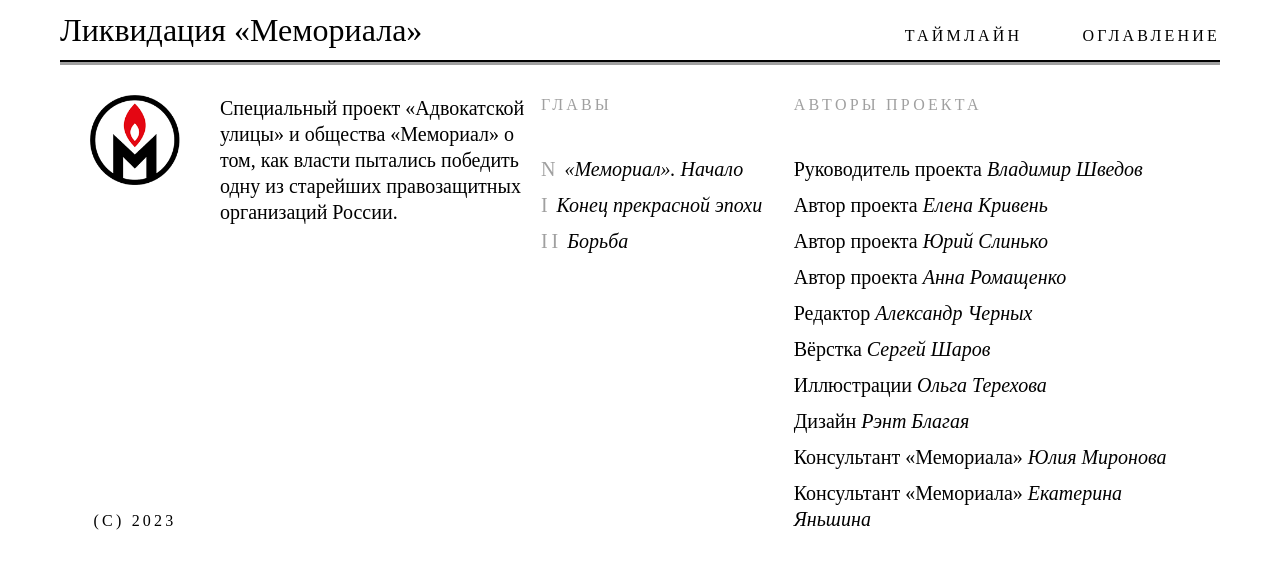
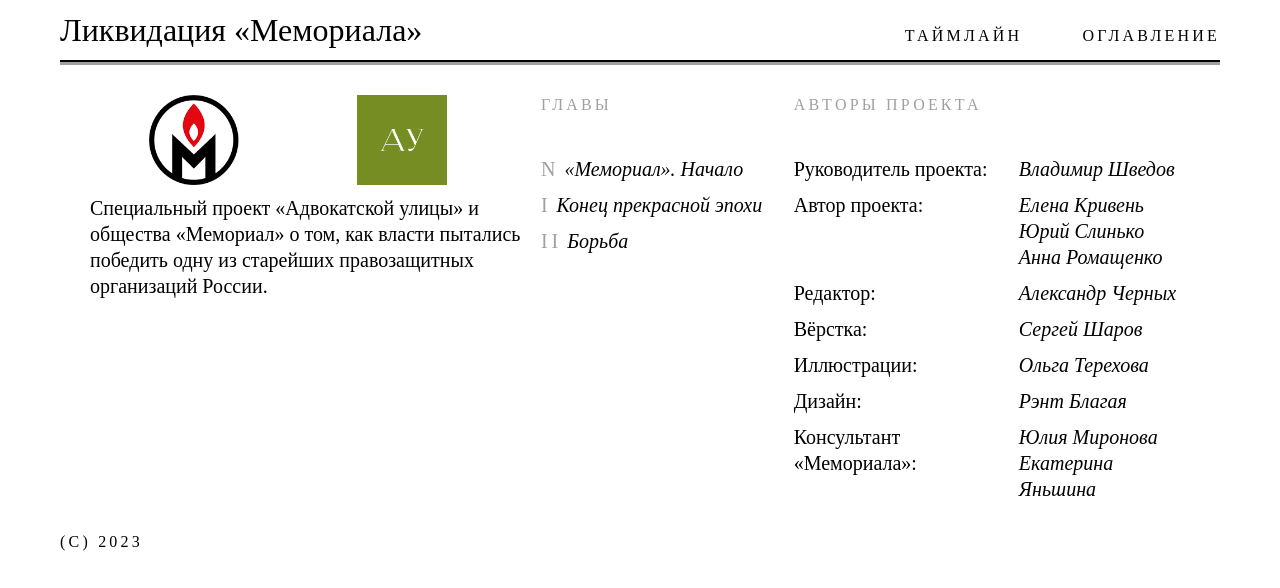
Before and after one commit to Shar1892/AU_Memo, a React (Create React App) app: page / in a window 1280 px wide. Shown: the top 588 px of the page. Built offline with nearby package versions, Linux system fonts and the light colour scheme.

Commit message:
feat: поменял раскладку списка авторов и расположение логотипов в футтере

```diff
--- a/src/components/footer/footer.css
+++ b/src/components/footer/footer.css
@@ -1,10 +1,9 @@
 .footer {
 	display: flex;
 	flex-direction: column;
-	align-items: center;
 	width: 100%;
 	background-color: #ffffff;
-	padding: 0 10px;
+	padding: 0 10px 10px 10px;
 	box-sizing: border-box;
 }
 
@@ -24,9 +23,9 @@
 
 .footer__discription {
 	width: 100%;
-	display: grid;
-	grid-template-columns: 60px 15fr;
-	column-gap: 20px;
+	display: flex;
+	flex-direction: column;
+	align-items: center;
 	padding-bottom: 20px;
 	box-sizing: border-box;
 }
@@ -34,14 +33,14 @@
 .footer__discription-container {
 	width: 100%;
 	display: flex;
-	flex-direction: column;
-	align-items: center;
-	justify-content: space-between;
+	justify-content: space-around;
+	padding: 0 20px 10px 0;
+	box-sizing: border-box;
 }
 
 .footer__logo {
-	width: 60px;
-	height: 60px;
+	width: 80px;
+	height: 80px;
 }
 
 .footer__copyright {
@@ -107,11 +106,19 @@
 }
 
 .footer__autor-container {
+	display: flex;
+	flex-direction: column;
 	margin-bottom: 10px;
 }
 
 .footer__autor-container:last-of-type {
 	margin-bottom: 0;
+}
+
+.footer__autor-names {
+	display: flex;
+	flex-direction: column;
+	margin-left: 5px;
 }
 
 .footer__series-name {
@@ -156,37 +163,15 @@
 	color: var(--simple-text-color);
 }
 
-.footer__years-container {
-	margin-top: 10px;
-	width: 100%;
-	display: flex;
-	flex-direction: column;
-}
-
-.footer__year {
-	margin: 0;
-	font-family: 'Quant Antiqua';
-	font-style: normal;
-	font-weight: 400;
-	font-size: 21px;
-	line-height: 130%;
-	color: var(--simple-text-color);
-}
-
 @media screen and (min-width: 425px) {
 	.footer {
-		padding: 0 20px;
+		padding: 0 20px 10px 20px;
 		box-sizing: border-box;
 	}
 
-	.footer__discription {
-		grid-template-columns: 70px 15fr;
-		column-gap: 30px;
-	}
-
 	.footer__logo {
-		width: 70px;
-		height: 70px;
+		width: 90px;
+		height: 90px;
 	}
 
 	.footer__copyright {
@@ -200,7 +185,7 @@
 
 @media screen and (min-width: 768px) {
 	.footer {
-		padding: 0 50px;
+		padding: 0 50px 10px 50px;
 	}
 
 	.footer__content-container {
@@ -210,14 +195,12 @@
 	}
 
 	.footer__discription {
-		grid-template-columns: 60px 15fr;
-		column-gap: 20px;
 		padding-bottom: 0;
 	}
 
 	.footer__logo {
-		width: 60px;
-		height: 60px;
+		width: 70px;
+		height: 70px;
 	}
 
 	.footer__copyright {
@@ -236,29 +219,22 @@
 		margin-top: 40px;
 	}
 
-	.footer__years-container {
-		margin-top: 30px;
-	}
-
-	.footer__year {
-		line-height: 19px;
+	.footer__autor-container {
+		display: grid;
+		grid-template-columns: 5fr 4fr;
+		margin-bottom: 10px;
 	}
 }
 
 @media screen and (min-width: 1024px) {
 	.footer {
-		padding: 0 60px;
+		padding: 0 60px 10px 60px;
 		max-width: 1360px;
 	}
 
 	.footer__content-container {
 		padding: 30px;
 		column-gap: 15px;
-	}
-
-	.footer__discription {
-		grid-template-columns: 90px 15fr;
-		column-gap: 40px;
 	}
 
 	.footer__logo {
--- a/src/components/footer/footer.js
+++ b/src/components/footer/footer.js
@@ -3,7 +3,8 @@
 import './footer.css';
 
 import {autors} from '../../utils/constants';
-import logo from '../../image/logoMemo.png';
+import logoMemo from '../../image/logoMemo.png';
+import logoAU from '../../image/logoAU.png';
 
 function Footer({seriesNames, handleSetCurrentSeriesNumber, setPage}) {
 	const seriesLinkClick = (seriesNumber) => {
@@ -20,12 +21,10 @@
 					<div className='footer__discription-container'>
 						<img
 							className='footer__logo'
-							src={logo}
+							src={logoMemo}
 							alt='Логотип Мемориала'
 						></img>
-						<p className='footer__copyright'>
-							(C) {`${new Date().getFullYear()}`}
-						</p>
+						<img className='footer__logo' src={logoAU} alt='Логотип АУ'></img>
 					</div>
 					<p className='footer__discription-text'>
 						Специальный проект «Адвокатской улицы» и общества «Мемориал» о том,
@@ -56,17 +55,37 @@
 					<div className='footer__column-container'>
 						{autors.map((autor, i) => (
 							<div className='footer__autor-container' key={i}>
-								<p className='footer__autor-role'>
-									{`${autor.role} `}
-									<i className='footer__autor-name'>{autor.name}</i>
-								</p>
+								<p className='footer__autor-role'>{`${autor.role}: `}</p>
+								<div className='footer__autor-names'>
+									{autor.names.map((name, i) => (
+										<p className='footer__autor-name' key={i}>
+											{name}
+										</p>
+									))}
+								</div>
 							</div>
 						))}
 					</div>
 				</div>
 			</div>
+			<p className='footer__copyright'>(C) {`${new Date().getFullYear()}`}</p>
 		</footer>
 	);
 }
 
 export default Footer;
+
+/*
+
+<div className='footer__column-container'>
+						{autors.map((autor, i, autors) => (
+							<div className='footer__autor-container' key={i}>
+								<p className='footer__autor-role'>
+									{`${autor.role}: `}
+									<i className='footer__autor-name'>{autor.names[0]}</i>
+								</p>
+							</div>
+						))}
+					</div>
+
+*/
--- a/src/utils/constants.js
+++ b/src/utils/constants.js
@@ -14,42 +14,30 @@
 export const autors = [
 	{
 		role: 'Руководитель проекта',
-		name: 'Владимир Шведов',
+		names: ['Владимир Шведов'],
 	},
 	{
 		role: 'Автор проекта',
-		name: 'Елена Кривень',
-	},
-	{
-		role: 'Автор проекта',
-		name: 'Юрий Слинько',
-	},
-	{
-		role: 'Автор проекта',
-		name: 'Анна Ромащенко',
+		names: ['Елена Кривень', 'Юрий Слинько', 'Анна Ромащенко'],
 	},
 	{
 		role: 'Редактор',
-		name: 'Александр Черных',
+		names: ['Александр Черных'],
 	},
 	{
 		role: 'Вёрстка',
-		name: 'Сергей Шаров',
+		names: ['Сергей Шаров'],
 	},
 	{
 		role: 'Иллюстрации',
-		name: 'Ольга Терехова',
+		names: ['Ольга Терехова'],
 	},
 	{
 		role: 'Дизайн',
-		name: 'Рэнт Благая',
+		names: ['Рэнт Благая'],
 	},
 	{
 		role: 'Консультант «Мемориала»',
-		name: 'Юлия Миронова',
-	},
-	{
-		role: 'Консультант «Мемориала»',
-		name: 'Екатерина Яньшина',
+		names: ['Юлия Миронова', 'Екатерина Яньшина'],
 	},
 ];
```
Also changed, not shown: src/image/logoAU.png (added).
